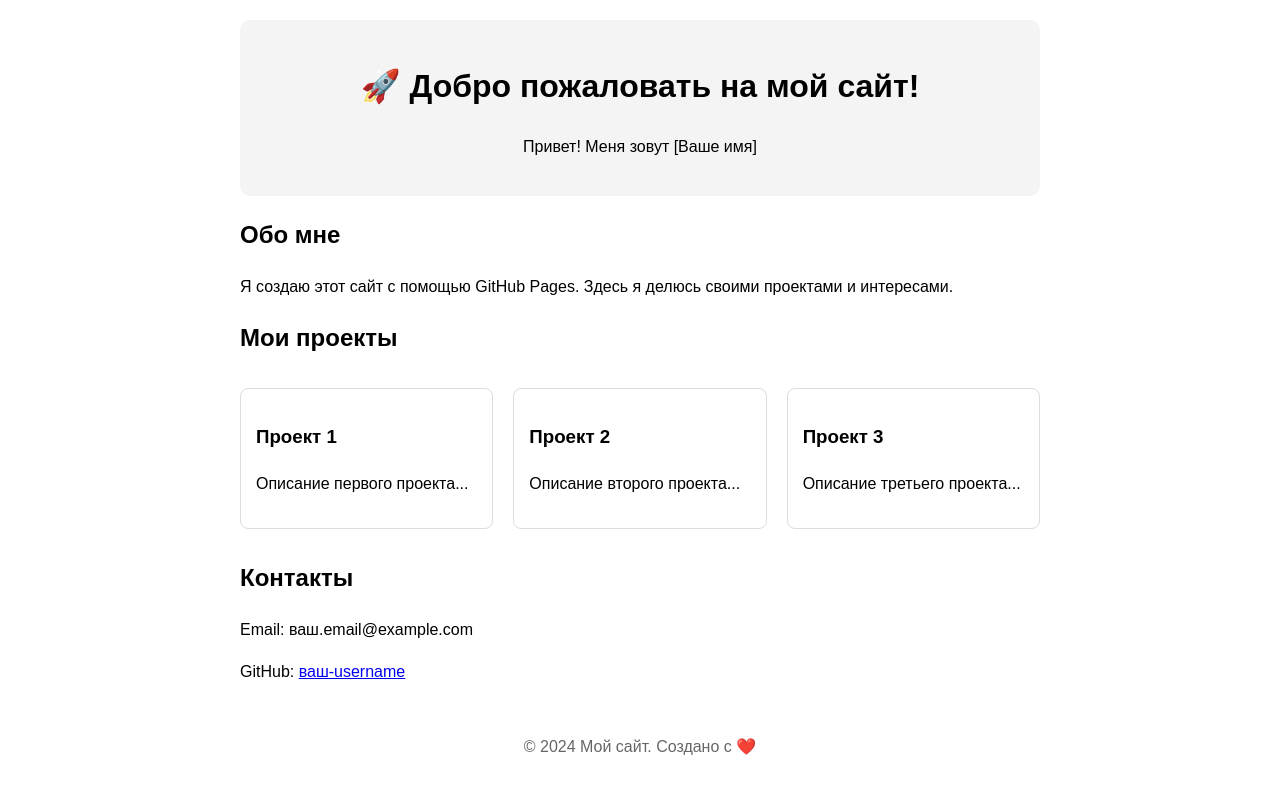
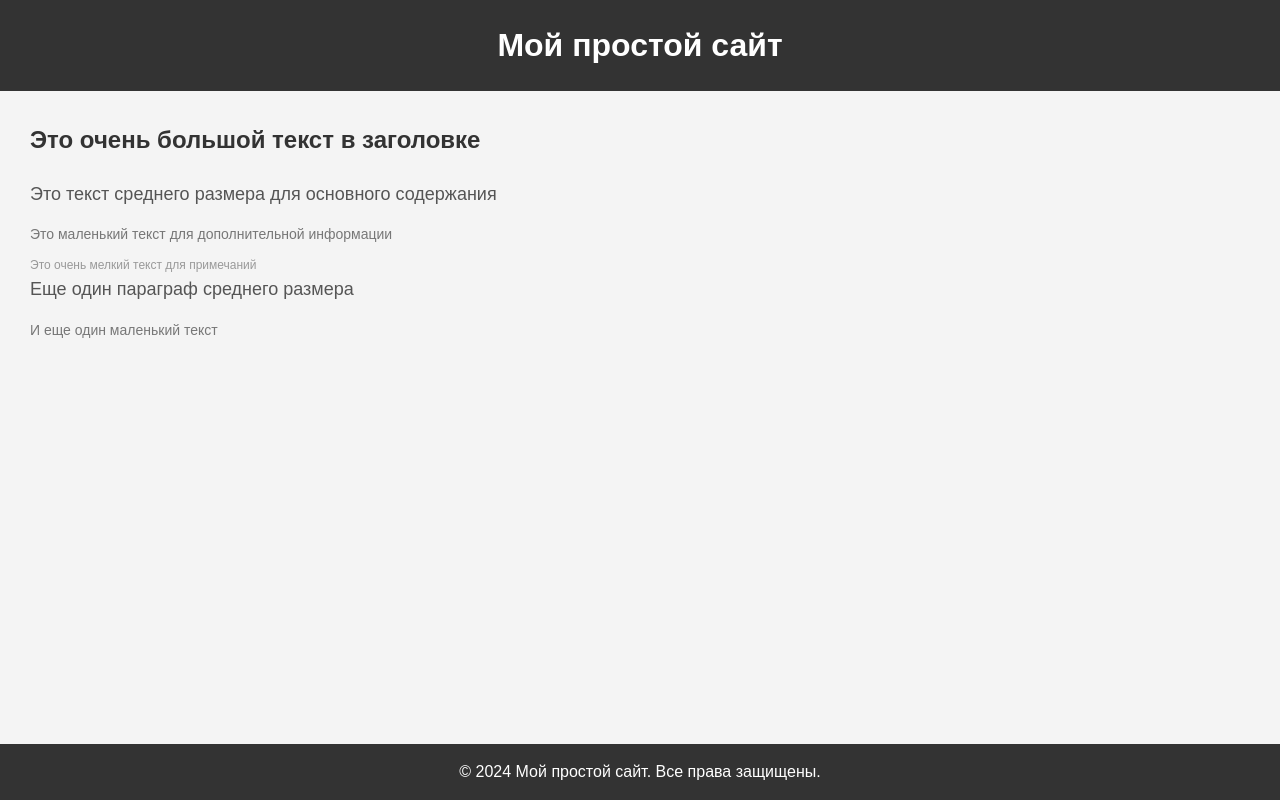
Before and after one commit to ikstami/ikstami.github.io, a plain HTML site: page index.html in a window 1280 px wide. Drawn offline with Linux system fonts and the light colour scheme.

Commit message:
Update index.html

```diff
--- a/index.html
+++ b/index.html
@@ -1,75 +1,87 @@
-
 <!DOCTYPE html>
 <html lang="ru">
 <head>
     <meta charset="UTF-8">
     <meta name="viewport" content="width=device-width, initial-scale=1.0">
-    <title>Мой сайт на GitHub Pages</title>
+    <title>Простая веб-страница</title>
     <style>
+        * {
+            margin: 0;
+            padding: 0;
+            box-sizing: border-box;
+        }
+
         body {
             font-family: Arial, sans-serif;
-            max-width: 800px;
-            margin: 0 auto;
+            line-height: 1.6;
+            min-height: 100vh;
+            display: flex;
+            flex-direction: column;
+        }
+
+        header {
+            background-color: #333;
+            color: white;
             padding: 20px;
-            line-height: 1.6;
+            text-align: center;
         }
-        header {
+
+        main {
+            flex: 1;
+            padding: 30px;
+            background-color: #f4f4f4;
+        }
+
+        footer {
+            background-color: #333;
+            color: white;
+            padding: 15px;
             text-align: center;
-            background: #f4f4f4;
-            padding: 20px;
-            border-radius: 10px;
         }
-        .projects {
-            display: grid;
-            grid-template-columns: repeat(auto-fit, minmax(250px, 1fr));
-            gap: 20px;
-            margin: 30px 0;
+
+        .large-text {
+            font-size: 24px;
+            font-weight: bold;
+            margin-bottom: 20px;
+            color: #333;
         }
-        .project-card {
-            border: 1px solid #ddd;
-            padding: 15px;
-            border-radius: 8px;
+
+        .medium-text {
+            font-size: 18px;
+            margin-bottom: 15px;
+            color: #555;
+        }
+
+        .small-text {
+            font-size: 14px;
+            margin-bottom: 10px;
+            color: #777;
+        }
+
+        .tiny-text {
+            font-size: 12px;
+            color: #999;
         }
     </style>
     <link rel="manifest" href="/manifest.webmanifest" />
 </head>
 <body>
     <header>
-        <h1>🚀 Добро пожаловать на мой сайт!</h1>
-        <p>Привет! Меня зовут [Ваше имя]</p>
+        <h1>Мой простой сайт</h1>
     </header>
 
-    <section>
-        <h2>Обо мне</h2>
-        <p>Я создаю этот сайт с помощью GitHub Pages. Здесь я делюсь своими проектами и интересами.</p>
-    </section>
+    <main>
+        <p class="large-text">Это очень большой текст в заголовке</p>
+        <p class="medium-text">Это текст среднего размера для основного содержания</p>
+        <p class="small-text">Это маленький текст для дополнительной информации</p>
+        <p class="tiny-text">Это очень мелкий текст для примечаний</p>
 
-    <section>
-        <h2>Мои проекты</h2>
-        <div class="projects">
-            <div class="project-card">
-                <h3>Проект 1</h3>
-                <p>Описание первого проекта...</p>
-            </div>
-            <div class="project-card">
-                <h3>Проект 2</h3>
-                <p>Описание второго проекта...</p>
-            </div>
-            <div class="project-card">
-                <h3>Проект 3</h3>
-                <p>Описание третьего проекта...</p>
-            </div>
-        </div>
-    </section>
+        <p class="medium-text">Еще один параграф среднего размера</p>
+        <p class="small-text">И еще один маленький текст</p>
+    </main>
 
-    <section>
-        <h2>Контакты</h2>
-        <p>Email: ваш.email@example.com</p>
-        <p>GitHub: <a href="https://github.com/ваш-username">ваш-username</a></p>
-    </section>
-
-    <footer style="text-align: center; margin-top: 50px; color: #666;">
-        <p>© 2024 Мой сайт. Создано с ❤️</p>
+    <footer>
+        <p>&copy; 2024 Мой простой сайт. Все права защищены.</p>
     </footer>
 </body>
 </html>
```
